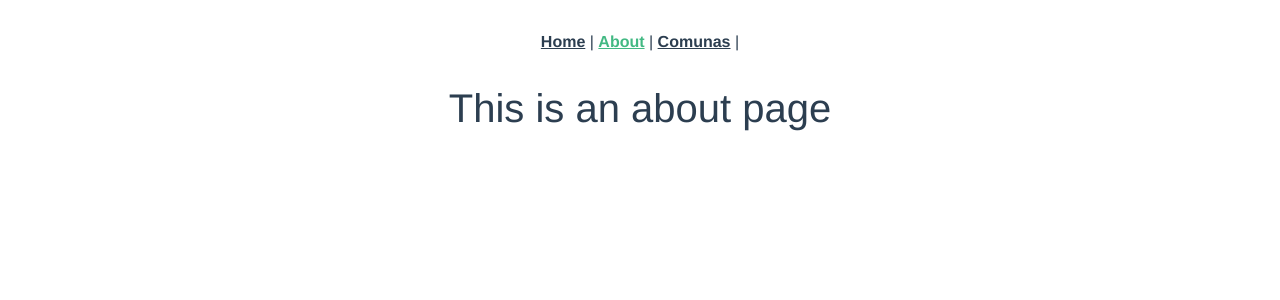
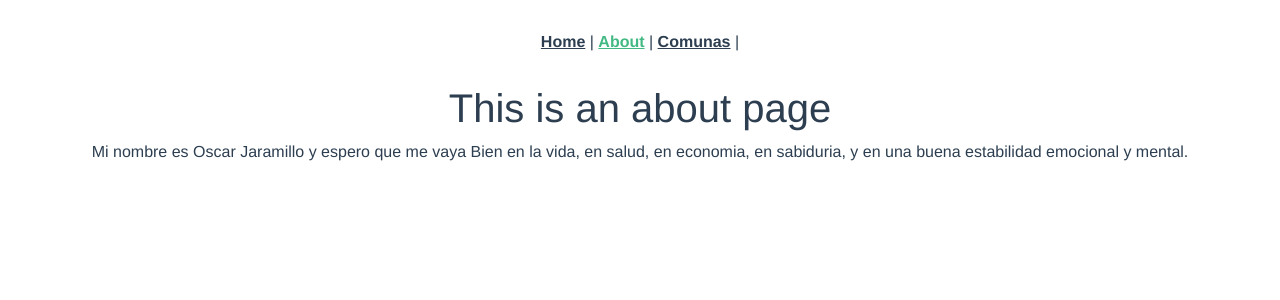
Before and after one commit to OscarS5AN/Oscar-Jaramillo, a Vue app: page /#/about in a window 1280 px wide. Shown: the top 300 px of the page. Built offline with nearby package versions, Linux system fonts and the light colour scheme.

Commit message:
se añadio un parrafo al aboutview

```diff
--- a/src/views/AboutView.vue
+++ b/src/views/AboutView.vue
@@ -1,5 +1,8 @@
 <template>
   <div class="about">
     <h1>This is an about page</h1>
+    <p>
+      Mi nombre es Oscar Jaramillo y espero que me vaya Bien en la vida, en salud, en economia, en sabiduria, y en una buena estabilidad emocional y mental.
+    </p>
   </div>
 </template>
```
